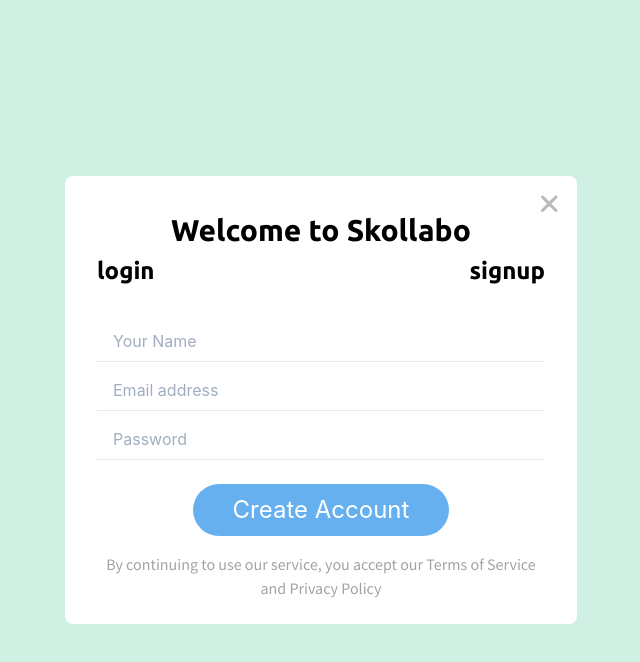
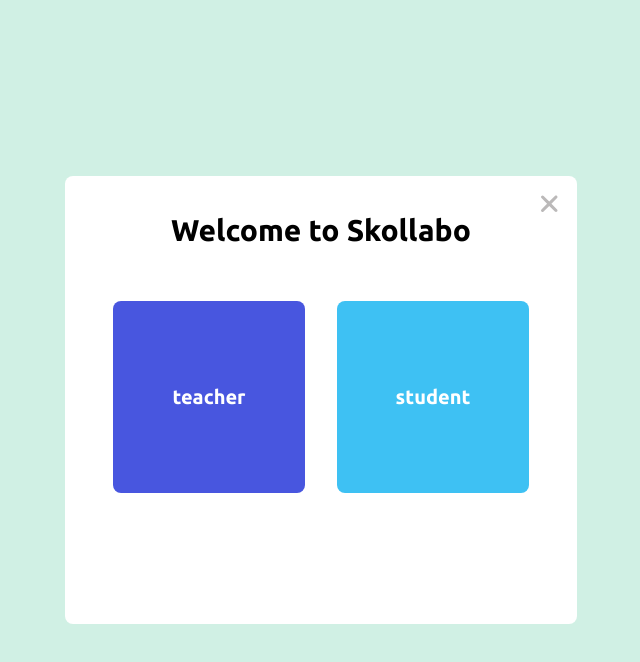
Before and after one commit to adzshaf/skollabo, a React (Create React App) app: page / in a window 1280 px wide. Both pictures are taken after a click on the button "sign up". Shown: the top 662 px of the page, without its empty margins (319-959 px from the left). Built offline with nearby package versions, Linux system fonts and the light colour scheme.

Commit message:
complete transition auth page

```diff
--- a/src/App.js
+++ b/src/App.js
@@ -4,14 +4,22 @@
 import AuthPage from "./components/AuthPage";
 
 const App = () => {
-  const [signUpPage, setSignUpPage] = useState(false);
+  const [authPage, setAuthPage] = useState(false);
+  const [defaultAuth, setDefaultAuth] = useState("");
+  const moveToAuth = (route) => {
+    setDefaultAuth(route);
+    setAuthPage(true);
+  };
 
   return (
     <div>
-      {signUpPage ? (
-        <AuthPage closePage={() => setSignUpPage(false)} />
+      {authPage ? (
+        <AuthPage
+          closePage={() => setAuthPage(false)}
+          defaultAuth={defaultAuth}
+        />
       ) : (
-        <LandingPage onClickSignUp={() => setSignUpPage(true)} />
+        <LandingPage onClickAuth={moveToAuth} />
       )}
     </div>
   );
--- a/src/components/AuthPage/index.js
+++ b/src/components/AuthPage/index.js
@@ -4,6 +4,7 @@
 
 const AuthPage = ({ closePage, ...props }) => {
   const [roleSignUp, setRoleSignUp] = useState("");
+  const [mode, setMode] = useState(props.defaultAuth);
 
   return (
     <div className="bg-green w-screen h-screen flex justify-center items-center px-64">
@@ -16,10 +17,10 @@
         />
         <div className="text-3xl">
           <h1 className="text-center">
-            {roleSignUp == "" ? "Welcome to Skollabo" : roleSignUp}
+            {roleSignUp === "" ? "Welcome to Skollabo" : roleSignUp}
           </h1>
         </div>
-        {roleSignUp !== "" && (
+        {roleSignUp === "" && (
           <div className="flex flex-row justify-center items-center pt-12">
             <div
               className="bg-blue w-48 h-48 flex justify-center items-center mr-8 rounded-lg cursor-pointer"
@@ -35,17 +36,29 @@
             </div>
           </div>
         )}
-        {roleSignUp === "" && (
+        {roleSignUp !== "" && (
           <div>
             <div className="flex flex-row justify-between">
-              <h2 className="text-2xl cursor-pointer">login</h2>
-              <h2 className="text-2xl cursor-pointer">signup</h2>
+              <h2
+                className="text-2xl cursor-pointer"
+                onClick={() => setMode("login")}
+              >
+                login
+              </h2>
+              <h2
+                className="text-2xl cursor-pointer"
+                onClick={() => setMode("sign up")}
+              >
+                signup
+              </h2>
             </div>
             <div className="flex flex-col mt-8">
-              <input
-                className="py-2 px-4 border-b border-opacity-25 focus:none mb-2 border-grey"
-                placeholder="Your Name"
-              />
+              {mode === "sign up" && (
+                <input
+                  className="py-2 px-4 border-b border-opacity-25 focus:none mb-2 border-grey"
+                  placeholder="Your Name"
+                />
+              )}
               <input
                 className="py-2 px-4 border-b border-opacity-25 focus:none mb-2 border-grey"
                 placeholder="Email address"
@@ -58,11 +71,13 @@
               />
               <div className="flex flex-col items-center">
                 <Button className="text-white text-2xl p-2 bg-blue-cornflower mt-4 w-64 mb-4">
-                  Create Account
+                  {mode === "sign up" && "Create Account"}
+                  {mode === "login" && "Log in"}
                 </Button>
                 <p className="text-center text-grey">
-                  By continuing to use our service, you accept our Terms of
-                  Service and Privacy Policy
+                  {mode === "sign up" &&
+                    "By continuing to use our service, you accept our Terms of Service and Privacy Policy"}
+                  {mode === "login" && "Forgot Password?"}
                 </p>
               </div>
             </div>
--- a/src/components/LandingPage/index.js
+++ b/src/components/LandingPage/index.js
@@ -5,9 +5,9 @@
 import hero from "./asset-hero.png";
 import Button from "../Button";
 
-const LandingPage = ({ onClickSignUp }) => {
+const LandingPage = ({ onClickAuth }) => {
   return (
-    <Layout onClickSignUp={onClickSignUp}>
+    <Layout onClickAuth={onClickAuth}>
       <img
         className="w-screen background-hero"
         src={background}
--- a/src/components/Navbar/index.js
+++ b/src/components/Navbar/index.js
@@ -1,18 +1,21 @@
 import React from "react";
 import "../../tailwind.output.css";
 
-const Navbar = ({ onClickSignUp }) => {
+const Navbar = ({ onClickAuth }) => {
   return (
     <div className="bg-blue flex flex-row justify-between py-4 px-8">
       <h1 className="text-3xl text-cream">Skollabo</h1>
       <div>
         <button
           className="text-blue bg-cream text-2xl rounded-full px-4 w-32"
-          onClick={onClickSignUp}
+          onClick={() => onClickAuth("sign up")}
         >
           sign up
         </button>
-        <button className="text-cream bg-blue text-2xl rounded-full border-2 px-4 ml-4 w-32">
+        <button
+          className="text-cream bg-blue text-2xl rounded-full border-2 px-4 ml-4 w-32"
+          onClick={() => onClickAuth("login")}
+        >
           log in
         </button>
       </div>
```
